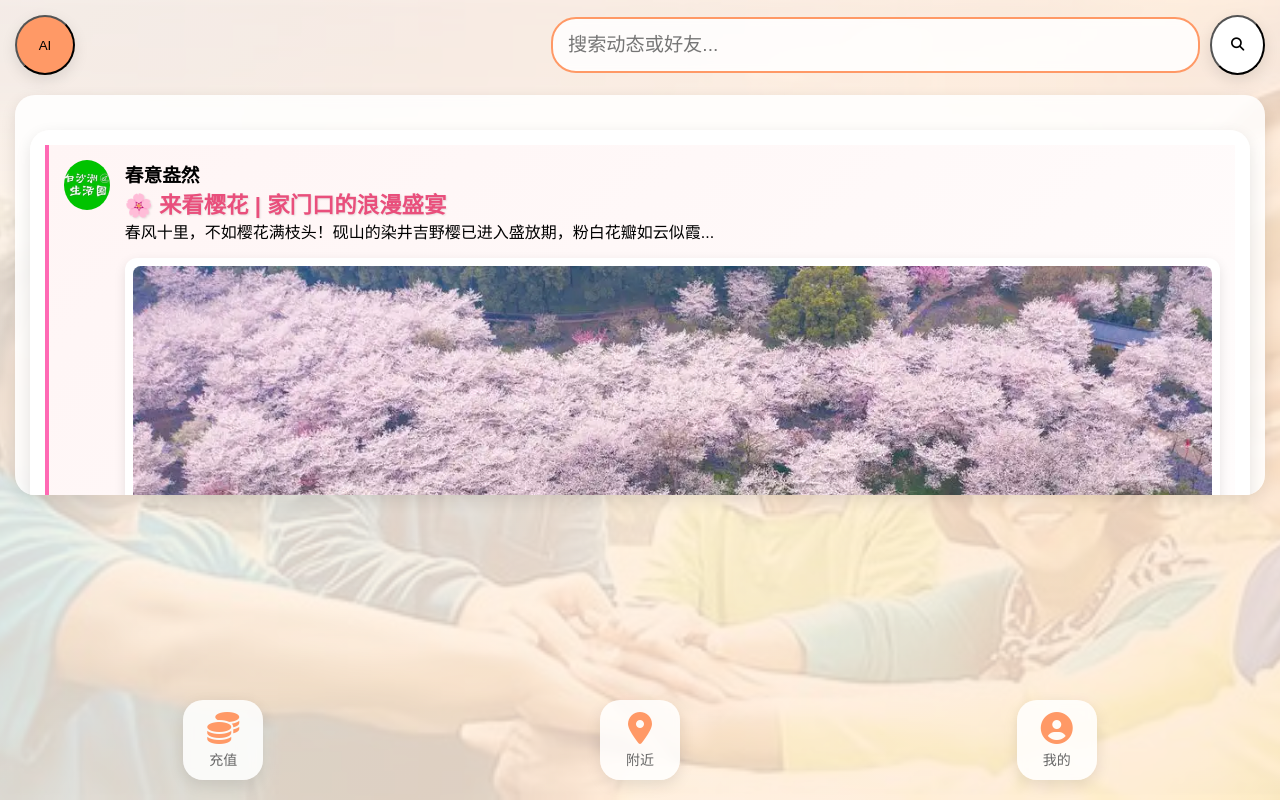
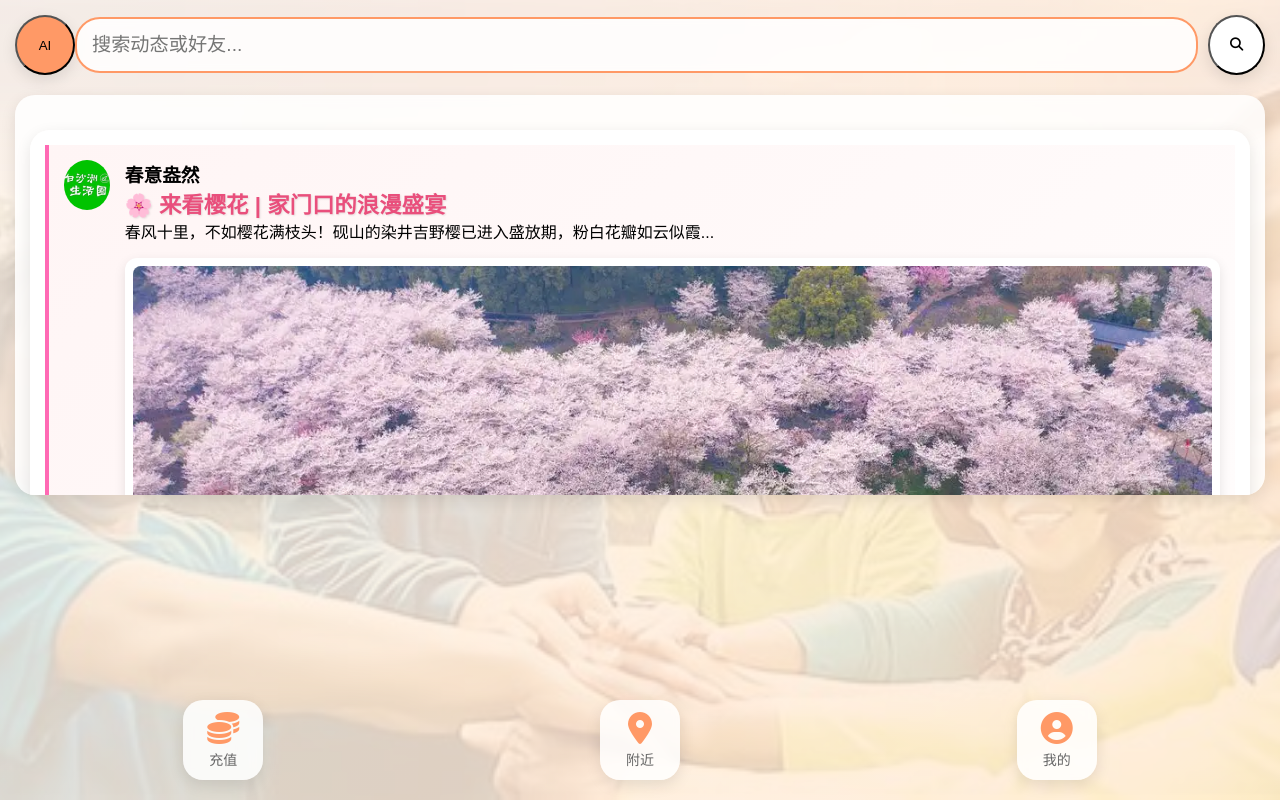
Before and after one commit to zxy713/lqyn, a plain HTML site: page index.html in a window 1280 px wide. Drawn offline with Linux system fonts and the light colour scheme.

Commit message:
Update index.html

```diff
--- a/index.html
+++ b/index.html
@@ -42,7 +42,7 @@
         }
 
         .search-box {
-            flex: 0.6;
+            flex: 1;
             display: flex;
             align-items: center;
         }
```
